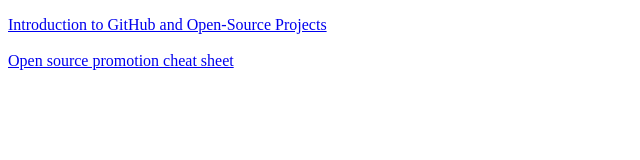
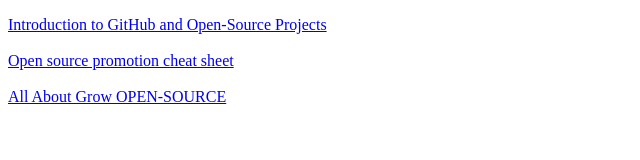
Before and after one commit to ron808/airbornesd.github.io, a plain HTML site: page helpful-resources/index1.html in a window 1280 px wide. Shown: the whole page, without its empty margins (0-640 px from the left). Drawn offline with Linux system fonts and the light colour scheme.

Commit message:
Update index1.html

```diff
--- a/helpful-resources/index1.html
+++ b/helpful-resources/index1.html
@@ -18,6 +18,12 @@
         href="https://github.com/zenika-open-source/promote-open-source-project#readme"
         >Open source promotion cheat sheet</a
       >
+      <br />
+      <br />
+      <a
+        href="https://medium.com/gitcoin"
+        >All About Grow OPEN-SOURCE</a
+      >
     </p>
   </body>
 </html>
```
